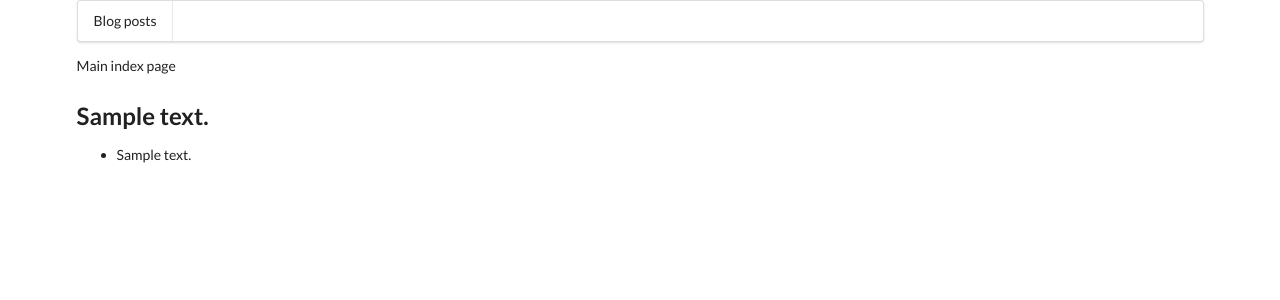
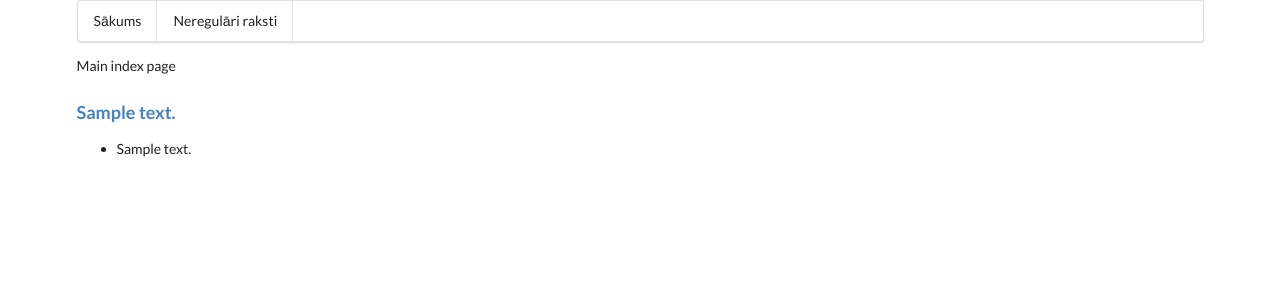
Before and after one commit to RihardsT/cloud_project_django, a Django app: page / in a window 1280 px wide. Shown: the top 300 px of the page. Run offline with Django 3.2, Linux system fonts and the light colour scheme; tables that the repository leaves empty hold one stand-in row (values such as "Sample post"); some libraries are stand-ins or nearby versions.

Commit message:
Add homepage button

```diff
--- a/blog/templates/blog/detail.html
+++ b/blog/templates/blog/detail.html
@@ -4,10 +4,8 @@
 <h1>{{ article.article_title_text }}</h1>
 <ul>
     <li>{{ article.article_content }}</li>
-    <li>{{ article.likes }}</li>
+    <li>Likes: {{ article.likes }}</li>
 </ul>
-
-<h1>{{ article.article_title_text }}</h1>
 
 {% if error_message %}<p><strong>{{ error_message }}</strong></p>{% endif %}
 
--- a/main/templates/main/base.html
+++ b/main/templates/main/base.html
@@ -13,7 +13,8 @@
 
 <body class="ui container">
   <div class="ui menu ">
-    <a href="{% url 'blog:index' %}" class="item">Blog posts</a>
+    <a href="{% url 'index' %}" class="item">Sākums</a>
+    <a href="{% url 'blog:index' %}" class="item">Neregulāri raksti</a>
   </div>
 
   <div class="body-content">
--- a/main/templates/main/index.html
+++ b/main/templates/main/index.html
@@ -5,7 +5,10 @@
   Main index page
 </p>
 
-<h2>{{ latest_article.article_title_text }}</h2>
+<h3>
+  <a href="{% url 'blog:detail' latest_article.id %}">{{ latest_article.article_title_text }}</a>
+</h3>
+
 <ul>
     <li>{{ latest_article.article_content }}</li>
 </ul>
```
